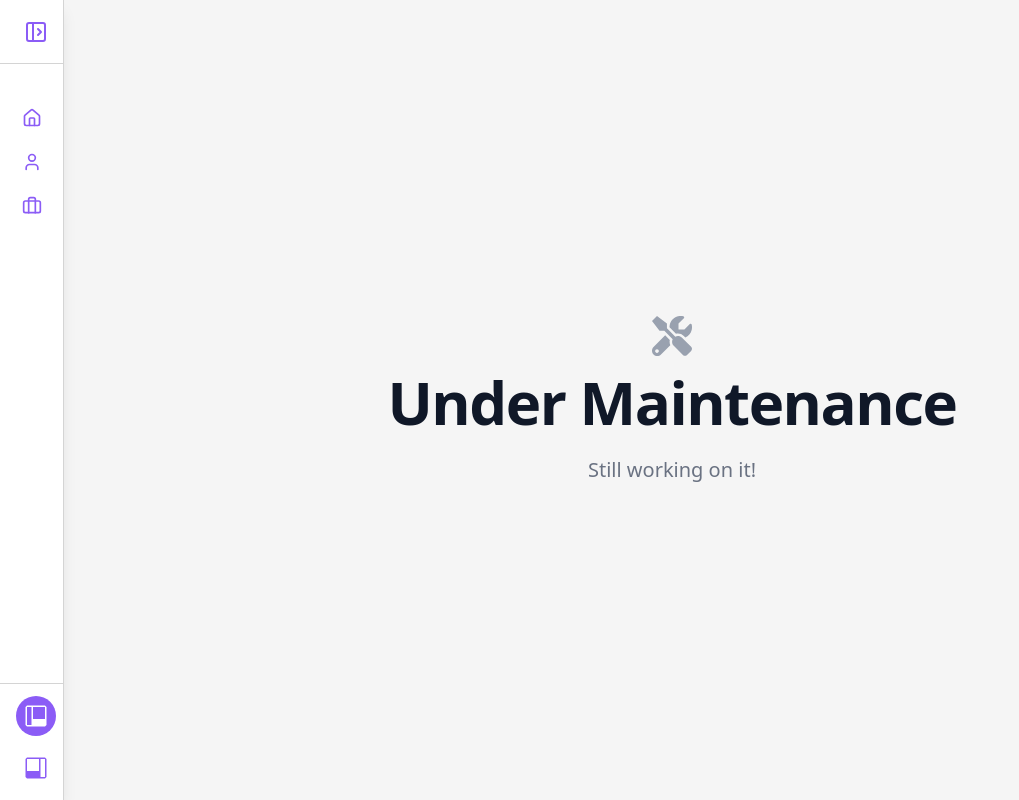
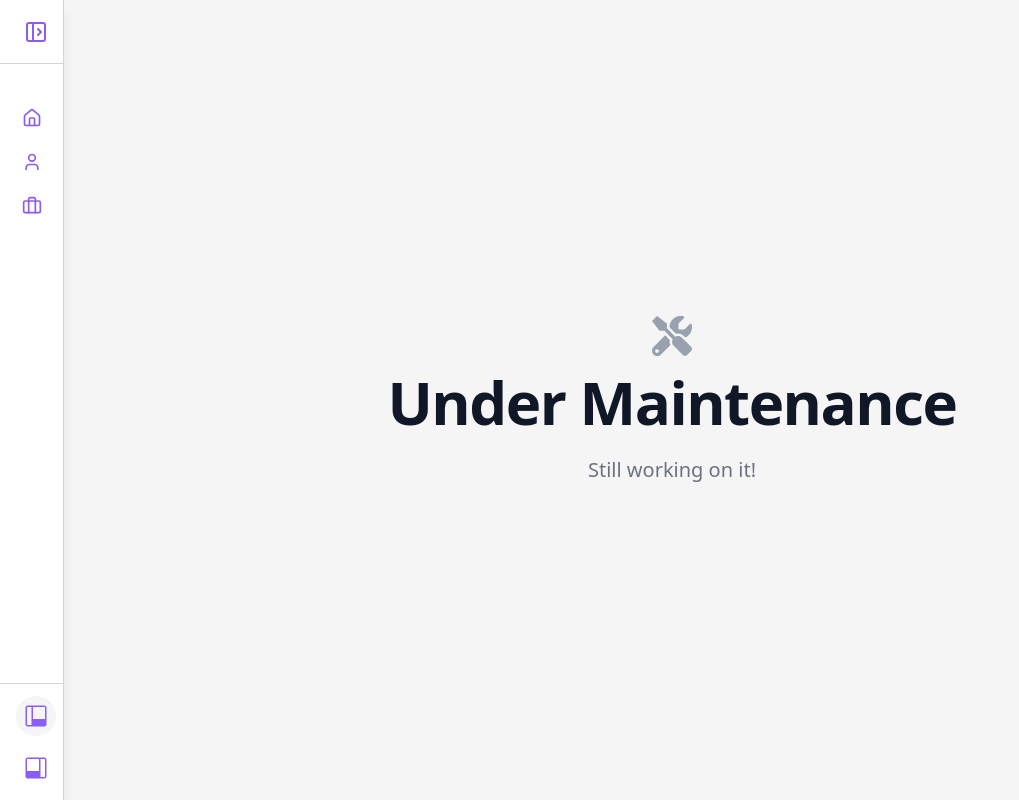
Before and after one commit to ajSeadler/stoic, a React (Vite) app: page /comingsoon in a window 1280 px wide. Shown: the whole page, without its empty margins (0-1019 px from the left). Built offline with nearby package versions, Linux system fonts and the light colour scheme.

Commit message:
update bg on sidebar icons

```diff
--- a/src/AppSidebar.tsx
+++ b/src/AppSidebar.tsx
@@ -252,12 +252,12 @@ const AppSidebar: React.FC<AppSidebarProps> = ({
         p-2 rounded-full transition-colors
         ${
           position === "left"
-                    ? "bg-[rgb(var(--cta))] text-[rgb(var(--card))]"
-                    : "text-[rgb(var(--cta))] hover:bg-[rgba(var(--cta),0.2)]"
+            ? "bg-[rgb(var(--background))]"
+            : "hover:bg-[rgba(var(--copy-secondary),0.1)]"
         }
       `}
             >
-              <VscLayoutPanelRight className="w-6 h-6" />
+              <VscLayoutPanelRight className="w-6 h-6 text-[rgb(var(--cta))]" />
             </button>
 
             <button
@@ -267,12 +267,12 @@ const AppSidebar: React.FC<AppSidebarProps> = ({
         p-2 rounded-full transition-colors
         ${
           position === "right"
-                    ? "bg-[rgb(var(--cta))] text-[rgb(var(--card))]"
-                    : "text-[rgb(var(--cta))] hover:bg-[rgba(var(--cta),0.2)]"
+            ? "bg-[rgb(var(--background))]"
+            : "hover:bg-[rgba(var(--copy-secondary),0.1)]"
         }
       `}
             >
-              <VscLayoutPanelLeft className="w-6 h-6" />
+              <VscLayoutPanelLeft className="w-6 h-6 text-[rgb(var(--cta))]" />
             </button>
           </div>
         )}
--- a/src/HeroSection.tsx
+++ b/src/HeroSection.tsx
@@ -6,7 +6,7 @@ import PortfolioSection from "./PortfolioSection";
 
 const TYPEWRITER_WORDS = [
   "Full-Stack Developer",
-  "Network Engineer",
+  "Network Technician",
   "Cybersecurity Student",
 ];
 
--- a/src/ThemeSwitcher.tsx
+++ b/src/ThemeSwitcher.tsx
@@ -28,7 +28,7 @@ const themeColors: Record<
     card: "rgb(255, 255, 255)", // matches --card: 255,255,255
     cta: "rgb(239, 68, 68)", // matches --cta: 239,68,68
   },
-  greendark: {
+  reddark: {
     background: "rgb(20, 20, 20)", // from --background: 20,20,20
     border: "rgb(50, 50, 50)", // from --border: 50,50,50
     card: "rgb(30, 30, 30)", // from --card: 30,30,30
--- a/src/index.css
+++ b/src/index.css
@@ -85,10 +85,8 @@ body::-webkit-scrollbar {
   --copy-secondary: 115, 115, 115;
   /* Medium gray text */
   --cta: 239, 68, 68;
-  /* roughly #EF4444 */
-  /* Muted purple */
-  --cta-active: 124, 58, 237;
-  /* Darker purple */
+
+  --cta-active: 153, 45, 45;
   --cta-text: 255, 255, 255;
   /* White on buttons */
   --font-size-base: 16px;
@@ -115,7 +113,7 @@ body::-webkit-scrollbar {
   --font-size-base: 16px;
 }
 
-.greendark {
+.reddark {
   --background: 20, 20, 20;
   /* Very dark gray background */
   --border: 50, 50, 50;
@@ -128,7 +126,7 @@ body::-webkit-scrollbar {
   /* Medium gray text */
   --cta: 239, 68, 68;
   /* Slightly desaturated purple */
-  --cta-active: 100, 80, 200;
+  --cta-active: 153, 45, 45;
   /* Darker purple for hover */
   --cta-text: 255, 255, 255;
   /* White text */
```
Also changed, not shown: src/SidebarToggle.tsx (deleted). Lines whose indentation alone changed are shown as unchanged.
